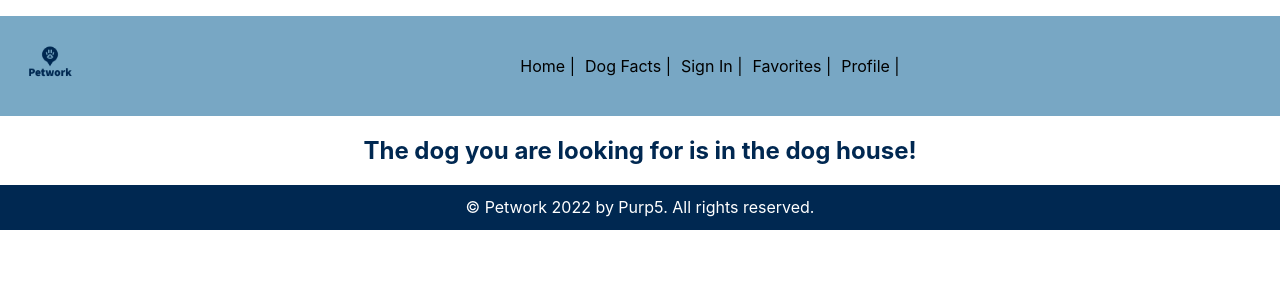
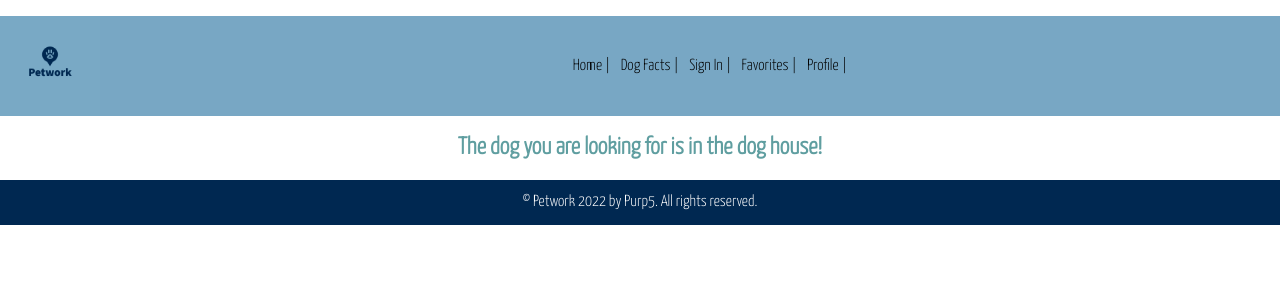
Before and after one commit to chamomiletay/petworkfrontend, a React (Create React App) app: page /dogfacts/1 in a window 1280 px wide. Shown: the top 300 px of the page. Built offline with nearby package versions, Linux system fonts and the light colour scheme; no server answers.

Commit message:
resolved merge conflict

```diff
--- a/public/index.html
+++ b/public/index.html
@@ -24,6 +24,8 @@
       work correctly both with client-side routing and a non-root public URL.
       Learn how to configure a non-root public URL by running `npm run build`.
     -->
+    <link href="https://fonts.googleapis.com/css2?family=Yanone+Kaffeesatz:wght@300&display=swap" rel="stylesheet">
+
     <title>React App</title>
   </head>
   <body>
--- /dev/null
+++ b/src/components/DogFacts.css
@@ -0,0 +1,8 @@
+body {
+    font-family: 'Yanone Kaffeesatz', sans-serif;
+}
+
+h2 {
+
+    color: cadetblue ;
+}
--- a/src/components/DogFacts.js
+++ b/src/components/DogFacts.js
@@ -2,6 +2,7 @@
 import {useParams, Link} from 'react-router-dom'
 import EmptyHeart from './icons/EmptyHeart';
 import FullHeart from './icons/FullHeart';
+import './DogFacts.css'
 
 function DogFacts() {
   let {id} = useParams();
```
